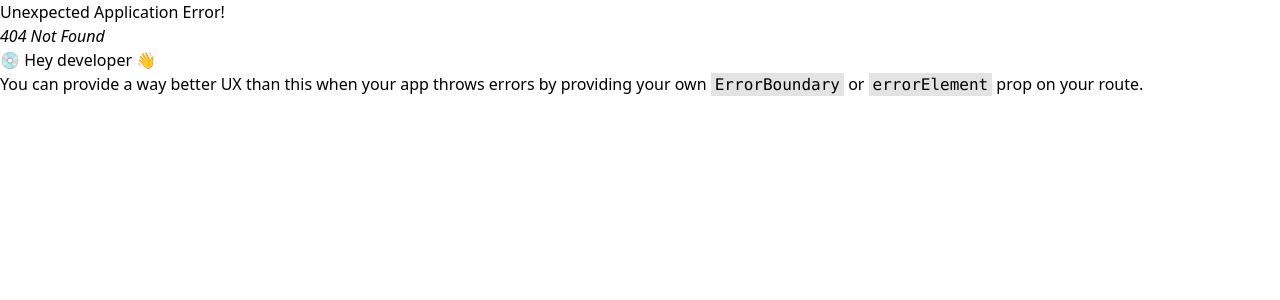
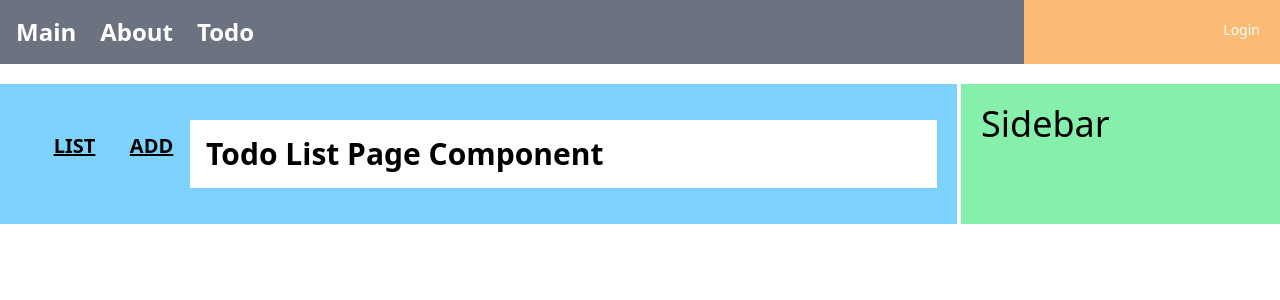
Before and after one commit to kscold/Leetcode, a React (Create React App) app in the folder mall/: page /todo/list in a window 1280 px wide. Before the commit this address had no page. Shown: the top 300 px of the page. Built offline with nearby package versions, Linux system fonts and the light colour scheme.

Commit message:
#3- React Router의 <Outlet> 기능 설정
React Router 최신버전 라이브러리의 기능으로 root.js에서 패스 설정함에 따라 따로 children 컴포넌트로 설정하지 않아도 <Outlet> 설정으로 레이아웃을 설정 가능

```diff
--- a/mall/src/components/menus/BasicMenu.js
+++ b/mall/src/components/menus/BasicMenu.js
@@ -12,6 +12,9 @@
           <li className="pr-6 text-2xl">
             <Link to="/about">About</Link>
           </li>
+          <li className="pr-6 text-2xl">
+            <Link to="/todo/">Todo</Link>
+          </li>
         </ul>
       </div>
 
--- a/mall/src/layouts/BasicLayout.js
+++ b/mall/src/layouts/BasicLayout.js
@@ -4,18 +4,17 @@
 const BasicLayout = ({ children }) => {
   return (
     <>
-      <header className="bg-teal-400 p-5">
-        <BasicMenu />
-      </header>
+      <BasicMenu />
+
       <div
         className={
-          'bg-white my-5 w-full flex flex-col space-y-4 md:flex-row md:space-x-4 md:space-y-0'
+          'bg-white my-5 w-full flex flex-col space-y-1 md:flex-row md:space-x-1 md:space-y-0'
         }
       >
-        <main className={'bg-sky-300 md:w-2/3 lg:w-3/4 px-5 py-40'}>
+        <main className={'bg-sky-300 md:w-4/5 lg:w-3/4 px-5 py-5'}>
           {children}
         </main>
-        <aside className="bg-green-300 md:w-1/3 lg:w-1/4 px-5 py-40">
+        <aside className="bg-green-300 md:w-1/5 lg:w-1/4 px-5 flex py-5">
           <h1 className="text-2xl md:text-4xl">Sidebar</h1>
         </aside>
       </div>
--- /dev/null
+++ b/mall/src/pages/todo/IndexPage.js
@@ -0,0 +1,23 @@
+import React from 'react';
+import { Outlet } from 'react-router-dom';
+import BasicLayout from '../../layouts/BasicLayout';
+
+const IndexPage = () => {
+  return (
+    <BasicLayout>
+      <div className="w-full flex m-2 p-2">
+        <div className="text-xl m-1 p-2 w-20 font-extrabold text-center underline">
+          LIST
+        </div>
+        <div className="text-xl m-1 p-2 w-20 font-extrabold text-center underline">
+          ADD
+        </div>
+        <div className="flex flex-wrap w-full">
+          <Outlet />
+        </div>
+      </div>
+    </BasicLayout>
+  );
+};
+
+export default IndexPage;
--- /dev/null
+++ b/mall/src/pages/todo/ListPage.js
@@ -0,0 +1,11 @@
+import React from 'react';
+
+const ListPage = () => {
+  return (
+    <div className="p-4 w-full bg-white">
+      <div className="text-3xl font-extrabold">Todo List Page Component</div>
+    </div>
+  );
+};
+
+export default ListPage;
--- a/mall/src/router/root.js
+++ b/mall/src/router/root.js
@@ -4,6 +4,9 @@
 const Loading = <div className="bg-red-700">Loading...</div>;
 const Main = lazy(() => import('../pages/MainPage'));
 const About = lazy(() => import('../pages/AboutPage'));
+
+const TodoIndex = lazy(() => import('../pages/todo/IndexPage'));
+const TodoList = lazy(() => import('../pages/todo/ListPage'));
 
 const root = createBrowserRouter([
   // ReactRouter설정으로 객체형식으로 패스를 설정
@@ -18,11 +21,30 @@
   {
     path: 'about',
     element: (
-      <Suspense fallback={About}>
+      <Suspense fallback={Loading}>
         <About />
       </Suspense>
     ),
   },
+  {
+    path: 'todo',
+    element: (
+      <Suspense fallback={Loading}>
+        <TodoIndex />
+      </Suspense>
+    ),
+    children: [
+      {
+        // 하위 라우팅을 분기
+        path: 'list',
+        element: (
+          <Suspense fallback={Loading}>
+            <TodoList />
+          </Suspense>
+        ),
+      },
+    ],
+  },
 ]);
 
 export default root;
```
